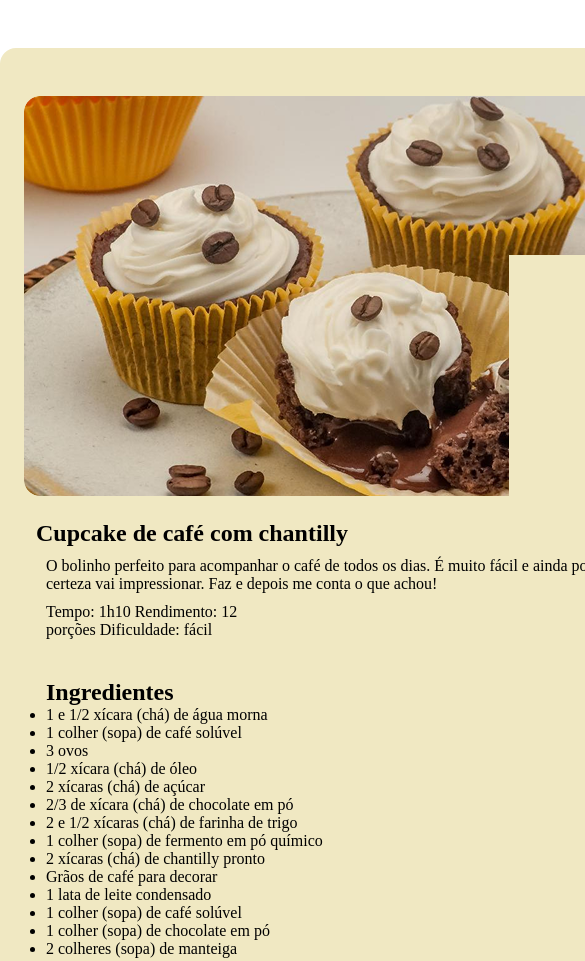
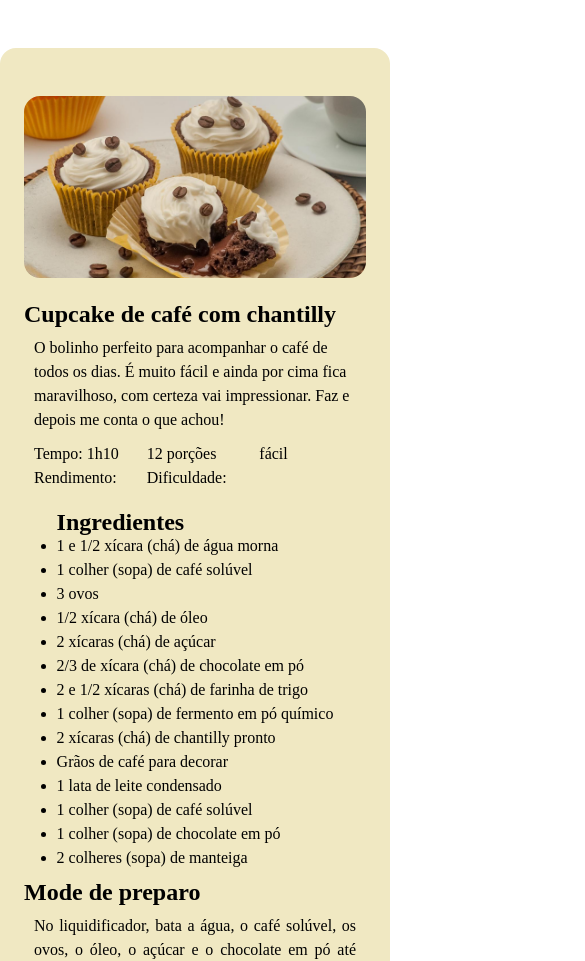
Before and after one commit to Leolfc/Pagina-de-Receita, a plain HTML site: page index.html in a window 390 px wide. Shown: the top 961 px of the page, 585 px wide, since content can reach past the window. Drawn offline with Linux system fonts and the light colour scheme; a web font is replaced by a local one.

Commit message:
melhorando a responsividade

```diff
--- a/style.css
+++ b/style.css
@@ -2,6 +2,8 @@
   margin: 0;
   padding: 0;
   box-sizing: border-box;
+    font-family: Alice;
+    line-height: 24px;
 }
 :root {
   --surface-color: #f0e8c2;
@@ -9,10 +11,10 @@
 
 
 body {
-  font-family: Alice;
   background-image: url("./assets/bg-image.png");
   background-size: cover;
   background-position: center;
+
 }
 
 
@@ -23,15 +25,23 @@ body {
   align-items: center;
   justify-content: center;
   background: var(--surface-color, #f0e8c2);
-  width: 800px;
+  width: 100%;
   padding: 24px;
   margin: 48px auto;
   border-radius: 16px;
 }
 img {
-  max-width: 800px;
+  max-width:100%;
   border-radius: 16px;
   margin: 24px;
+}
+main {
+  display: flex;
+  flex-direction: column;
+  align-items: center;
+  justify-content: center;
+ max-width: 600px;
+
 }
 .time-preparation{
     column-count:3 ;
@@ -47,22 +57,13 @@ p{
   font-size: 16px;
   margin: 10px;
 }
-main {
-  display: flex;
-  flex-direction: column;
-  align-items: left;
-  justify-content: center;
-  width: 600px;
-  gap: 20px;
-  width: 100%;
-  margin-left: 24px;
-}
+
+
 
 #preparation{
     text-align: justify;
     display: flex;
     flex-direction: column;
-
 
 }
 
```
